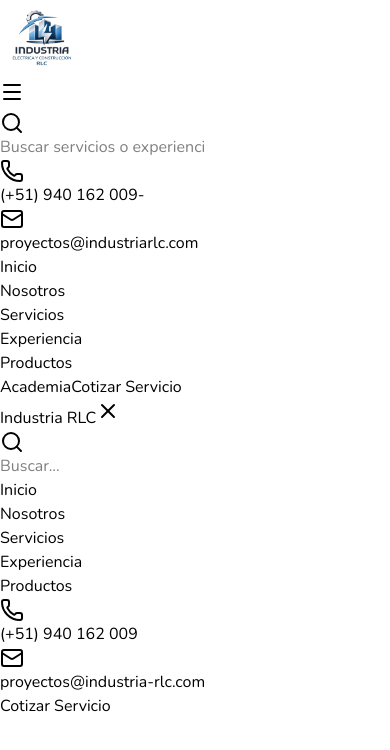
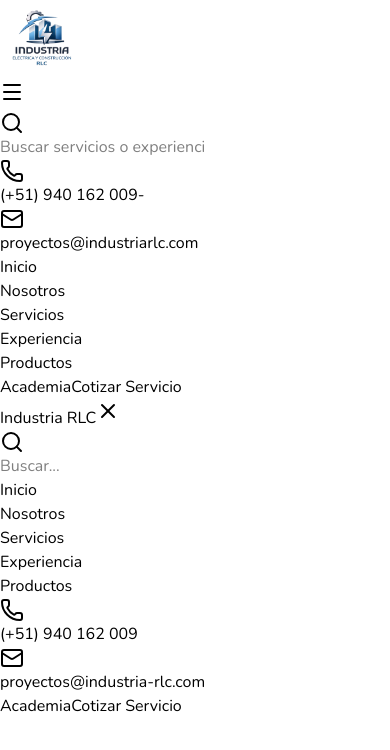
Before and after one commit to MiguelRequenaR/industria-rlc, a Next.js app in the folder apps/web-corporativa/: page / in a window 390 px wide. Shown: the top 750 px of the page. Built offline with nearby package versions, Linux system fonts and the light colour scheme.

Commit message:
Actualización: Se agrego el enlace de academía en el NavBar responsive.

```diff
--- a/apps/web-corporativa/components/shared/NavBar.tsx
+++ b/apps/web-corporativa/components/shared/NavBar.tsx
@@ -370,10 +370,30 @@
             </a>
           </div>
         </nav>
-        <div className="flex justify-center pb-8 px-5">
+        <div className="flex flex-col gap-4 justify-center pb-8 px-5">
+          <a href="https://industria-rlc-web-academia.vercel.app/" target="_blank" rel="noopener noreferrer">
+            <button
+              className="relative overflow-hidden bg-white text-primary px-8 py-3 uppercase cursor-pointer border-2 border-secondary group transition-colors duration-500 hover:text-white text-base rounded-full w-full"
+            >
+              <span
+                className="
+                  absolute inset-0
+                  bg-secondary
+                  translate-y-full
+                  group-hover:translate-y-0
+                  transition-transform duration-500 ease-in-out pointer-events-none
+                "
+              />
+              <span
+                className="relative z-10 transition-colors duration-500 font-semibold"
+              >
+                Academia
+              </span>
+            </button>
+          </a>
           <Link href="/contacto" onClick={() => setMenuOpen(false)}>
             <button
-              className="relative overflow-hidden bg-secondary px-8 py-3 uppercase cursor-pointer border border-secondary group transition-colors duration-500 hover:text-white text-base rounded-full"
+              className="relative overflow-hidden bg-secondary px-8 py-3 uppercase cursor-pointer border border-secondary group transition-colors duration-500 hover:text-white text-base rounded-full w-full"
             >
               <span
                 className="
@@ -385,7 +405,7 @@
                 "
               />
               <span
-                className="relative z-10 transition-colors duration-500"
+                className="relative z-10 transition-colors duration-500 font-semibold"
               >
                 Cotizar Servicio
               </span>
```
